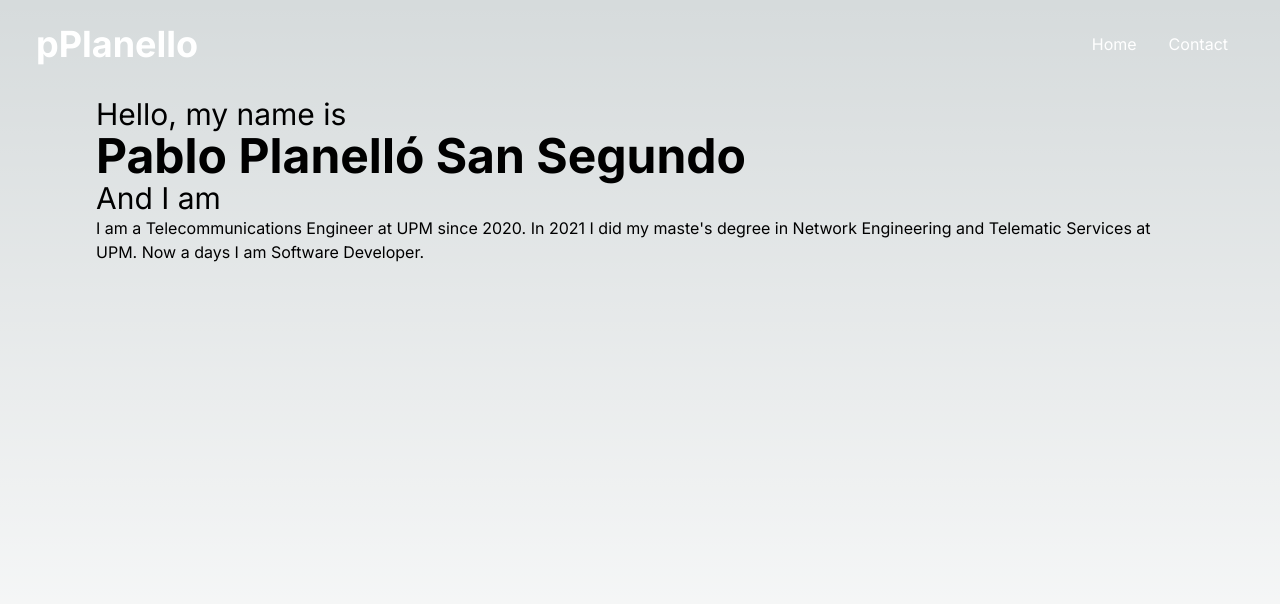
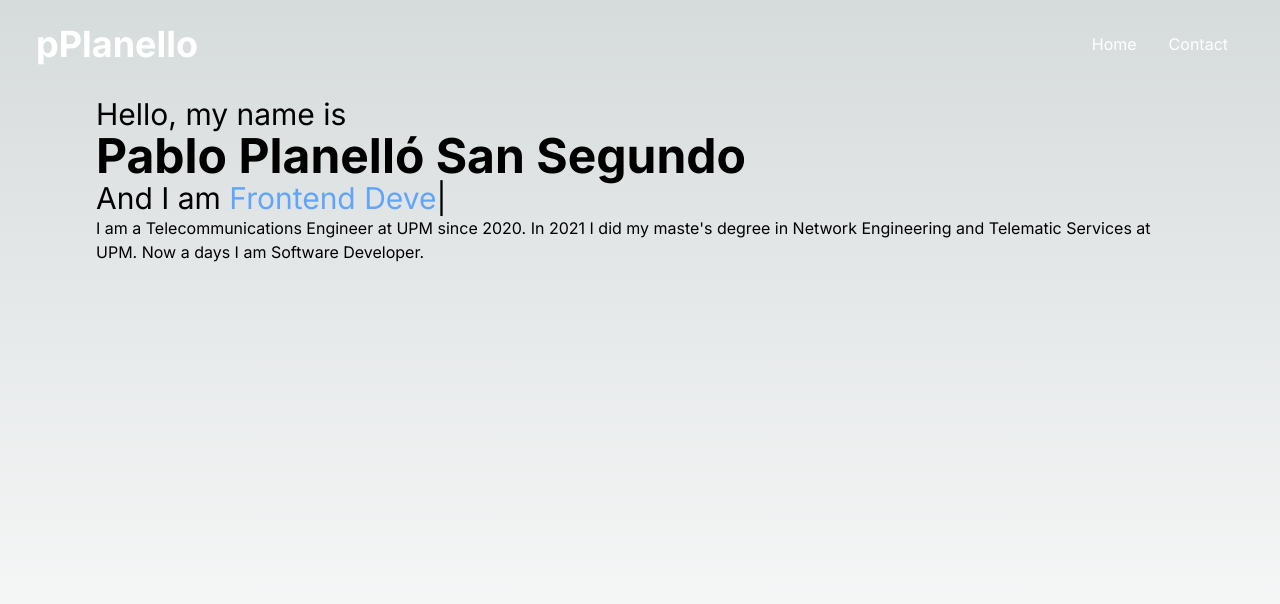
Before and after one commit to pPlanello/portfolio, a Next.js app: page / in a window 1280 px wide. Shown: the top 604 px of the page. Built offline with nearby package versions, Linux system fonts and the light colour scheme.

Commit message:
Implement typed text component for home

```diff
--- a/package.json
+++ b/package.json
@@ -1,6 +1,6 @@
 {
 	"name": "portfolio",
-	"version": "0.2.3",
+	"version": "0.2.4",
 	"private": true,
 	"scripts": {
 		"dev": "next dev",
@@ -21,6 +21,7 @@
 		"react-dom": "18.2.0",
 		"react-icons": "^4.9.0",
 		"tailwindcss": "3.3.2",
+		"typed.js": "^2.0.16",
 		"typescript": "5.1.3"
 	},
 	"devDependencies": {
--- a/src/app/page.tsx
+++ b/src/app/page.tsx
@@ -1,5 +1,13 @@
+import TypedText from '@/components/TypedText/TypedText'
+
 const description =
 	"I am a Telecommunications Engineer at UPM since 2020. In 2021 I did my maste's degree in Network Engineering and Telematic Services at UPM. Now a days I am Software Developer."
+
+const rolesJobs = [
+	'Backend Developer',
+	'Frontend Developer',
+	'FullStack Developer',
+]
 
 export default function Home() {
 	return (
@@ -8,7 +16,13 @@ export default function Home() {
 				<h3 className="text-3xl">Hello, my name is</h3>
 				<h1 className="font-bold text-5xl">Pablo Planelló San Segundo</h1>
 				<h3 className="text-3xl">
-					And I am <span></span>
+					And I am{' '}
+					<TypedText
+						text={rolesJobs}
+						typedSpeedMs={85}
+						isLooped={true}
+						className="text-blue-500"
+					/>
 				</h3>
 				<p>{description}</p>
 			</div>
--- /dev/null
+++ b/src/components/TypedText/TypedText.tsx
@@ -0,0 +1,32 @@
+'use client'
+import { useEffect, useRef } from 'react'
+import Typed from 'typed.js'
+
+interface Props {
+	text: string[]
+	isLooped: boolean
+	typedSpeedMs: number
+	className?: string
+}
+
+export default function TypedText(props: Props): JSX.Element {
+	const element = useRef(null)
+
+	useEffect(() => {
+		const typed = new Typed(element.current, {
+			strings: [
+				'Backend Developer',
+				'Frontend Developer',
+				'FullStack Developer',
+			],
+			typeSpeed: props.typedSpeedMs,
+			loop: props.isLooped,
+			startDelay: 23,
+			backSpeed: props.typedSpeedMs * (3 / 4),
+		})
+
+		return () => typed.destroy()
+	}, [])
+
+	return <span className="text-blue-400" ref={element} />
+}
```
Also changed, not shown: 1 other file (tests, documents, lock files or other folders).
